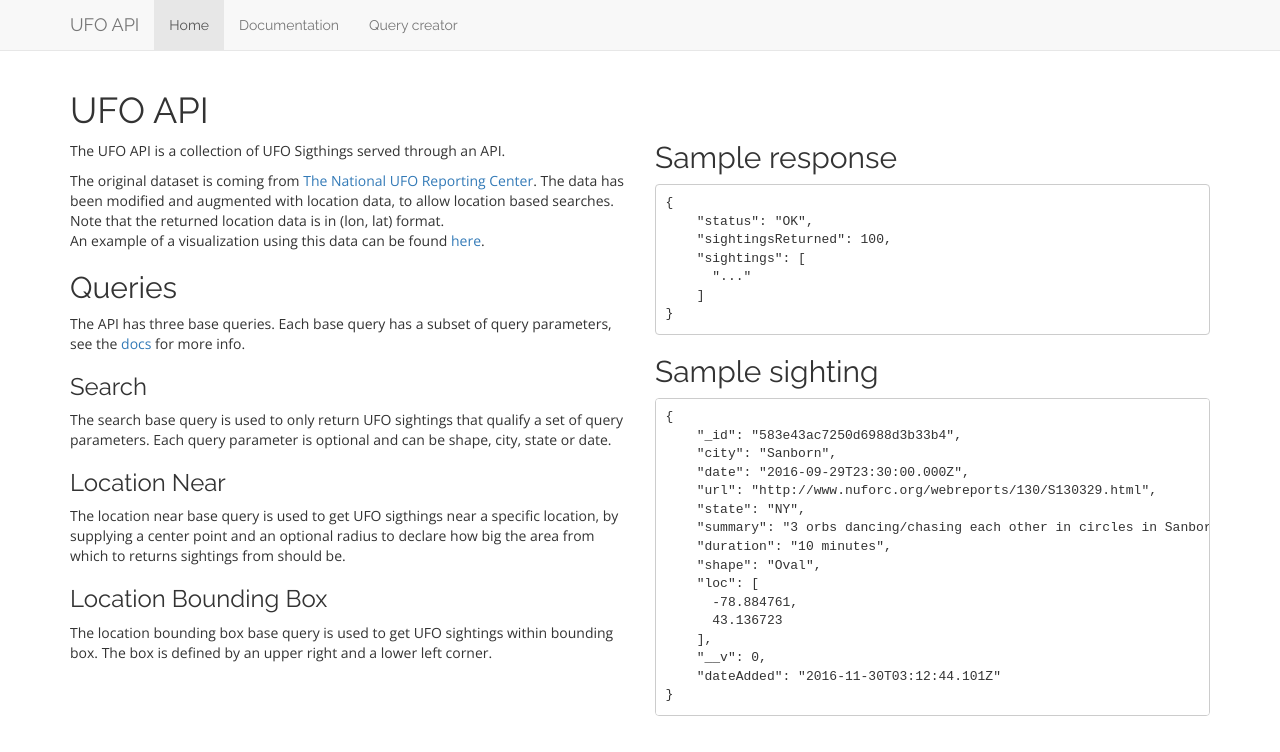
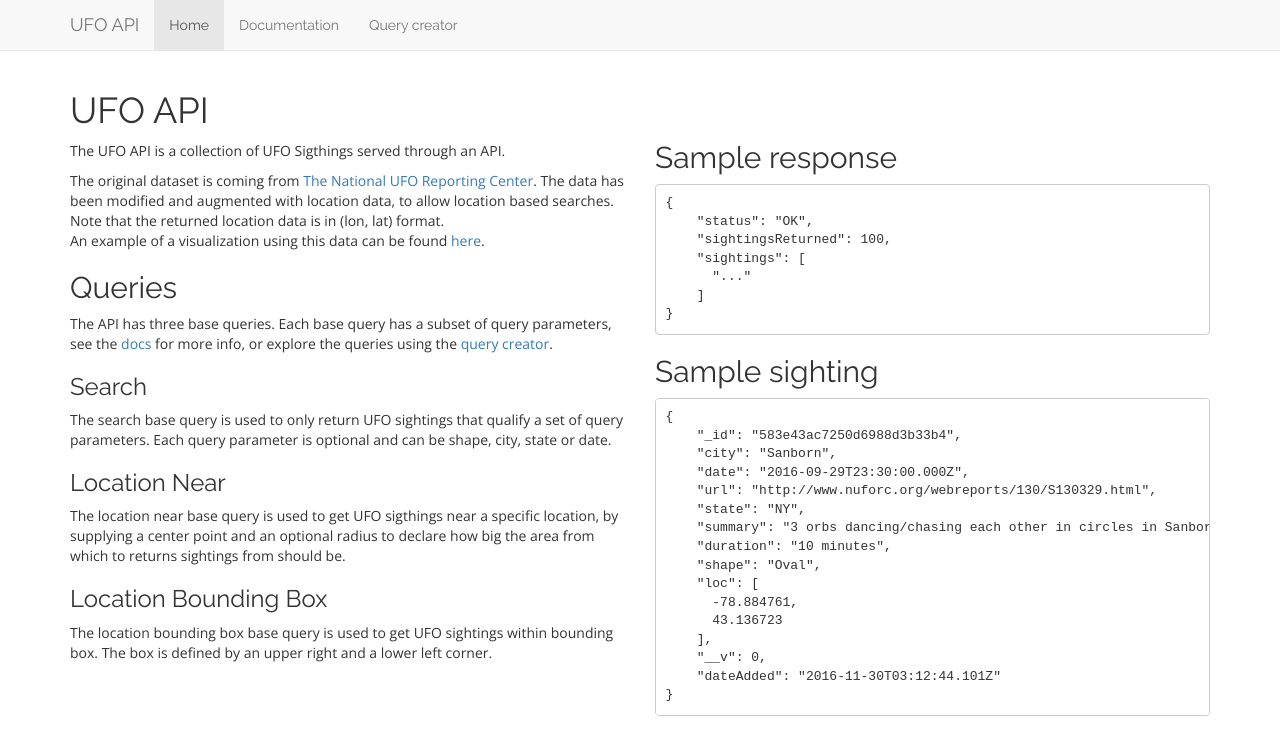
Before and after one commit to Quach90/UFO-API, a website: page views/api.html in a window 1280 px wide. Drawn offline with nearby package versions, Linux system fonts and the light colour scheme; files that its build step writes are made by us from their sources; files whose address does not match are found by name.

Commit message:
updated link to tab

```diff
--- a/views/api.html
+++ b/views/api.html
@@ -62,7 +62,7 @@
                                     </p>
                                     <h2>Queries</h2>
                                     <p>
-                                        The API has three base queries. Each base query has a subset of query parameters, see the <a href="#" onClick="changeTab('doc')">docs</a> for more info.
+                                        The API has three base queries. Each base query has a subset of query parameters, see the <a href="#" onClick="changeTab('doc')">docs</a> for more info, or explore the queries using the <a href="#" onClick="changeTab('query')">query creator</a>.
                                     </p>
                                     <h3>Search</h3>
                                     <p>
```
